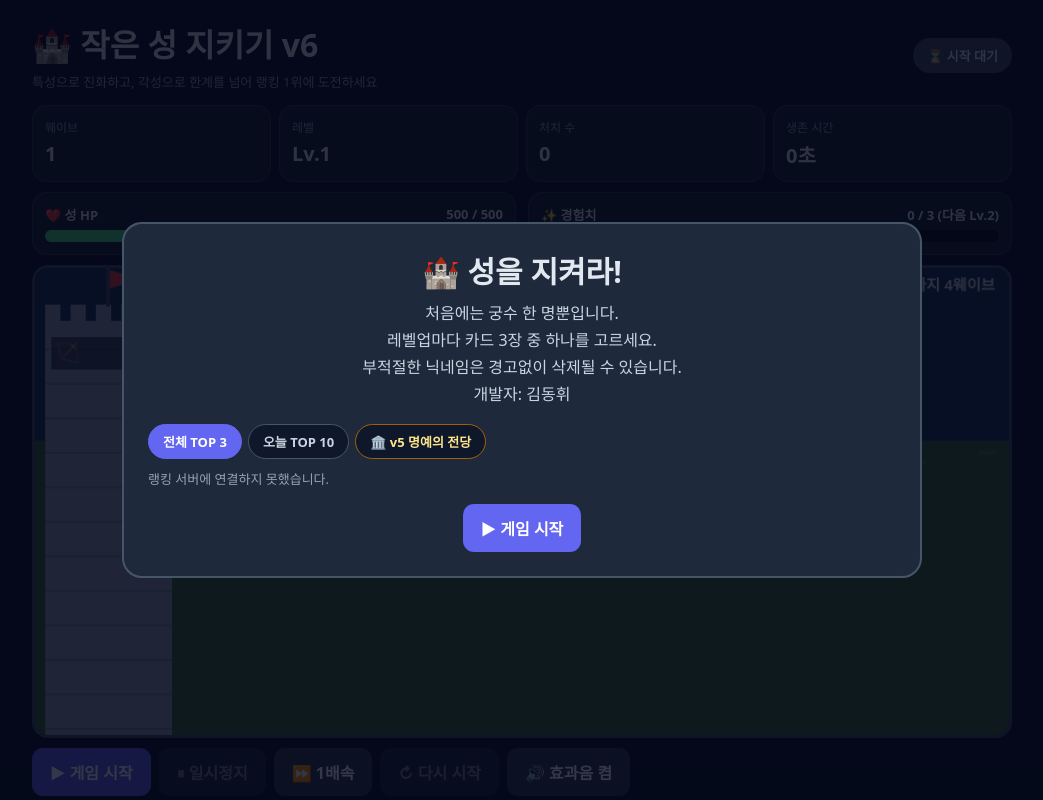
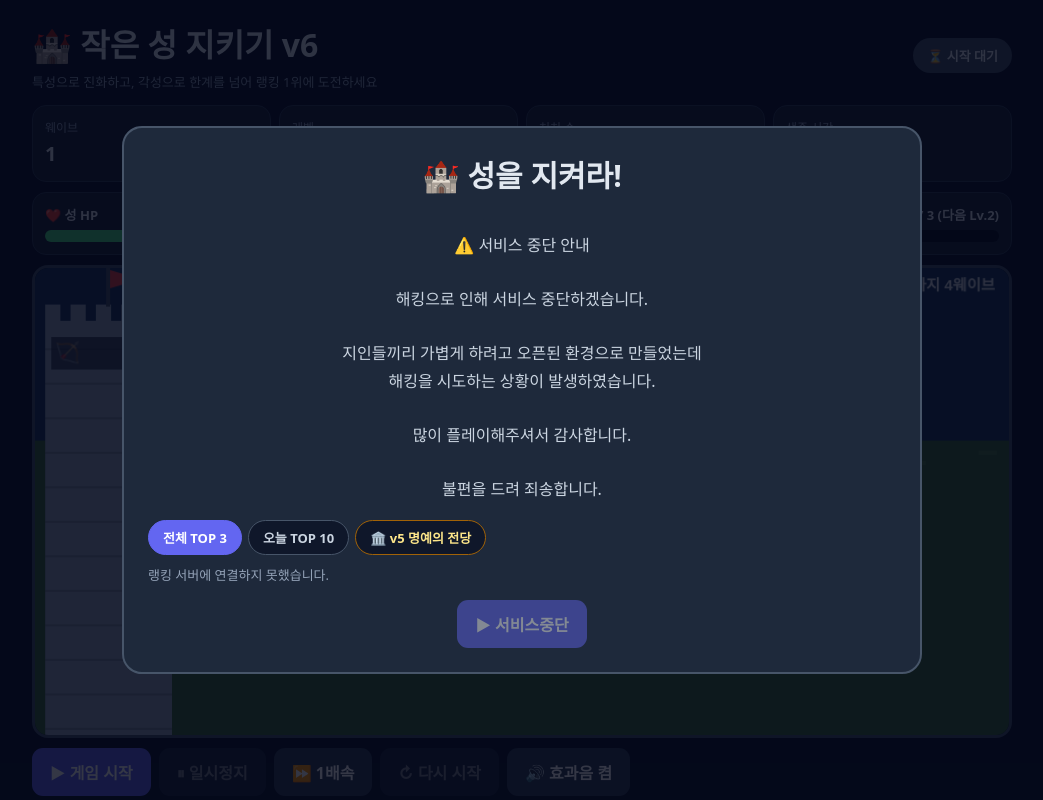
Before and after one commit to donghwikimdonghwi/castle-defense, a plain HTML site: page index.html in a window 1280 px wide. Both pictures are taken after a click on the button "확인". Shown: the top 800 px of the page, without its empty margins (118-1161 px from the left). Drawn offline with Linux system fonts and the light colour scheme; no server answers.

Commit message:
close.html

```diff
--- a/index.html
+++ b/index.html
@@ -255,10 +255,18 @@
 <div id="modal" class="modal" role="dialog" aria-modal="true" aria-labelledby="modalTitle">
   <div id="modalBox" class="modal-box">
     <h2 id="modalTitle">🏰 성을 지켜라!</h2>
-    <p id="modalText">처음에는 궁수 한 명뿐입니다.
-레벨업마다 카드 3장 중 하나를 고르세요.
-부적절한 닉네임은 경고없이 삭제될 수 있습니다.
-개발자: 김동휘</p>
+<p id="modalText">
+⚠️ 서비스 중단 안내
+
+해킹으로 인해 서비스 중단하겠습니다.
+
+지인들끼리 가볍게 하려고 오픈된 환경으로 만들었는데
+해킹을 시도하는 상황이 발생하였습니다.
+
+많이 플레이해주셔서 감사합니다.
+
+불편을 드려 죄송합니다.
+</p>
     <div id="dmgReport" class="dmg-report" hidden></div>
     <div id="rankSubmit" class="rank-submit" hidden>
       <div class="dmg-head">🏆 랭킹 등록</div>
@@ -283,7 +291,7 @@
       <span id="pityText"></span>
       <span class="key-hint">키보드 1 / 2 / 3 선택 · R 리롤</span>
     </div>
-    <button id="modalBtn" class="btn primary" type="button">▶ 게임 시작</button>
+    <button id="modalBtn" class="btn primary" type="button" disabled>▶ 서비스중단</button>
   </div>
 </div>
 /* =========================================================
```
